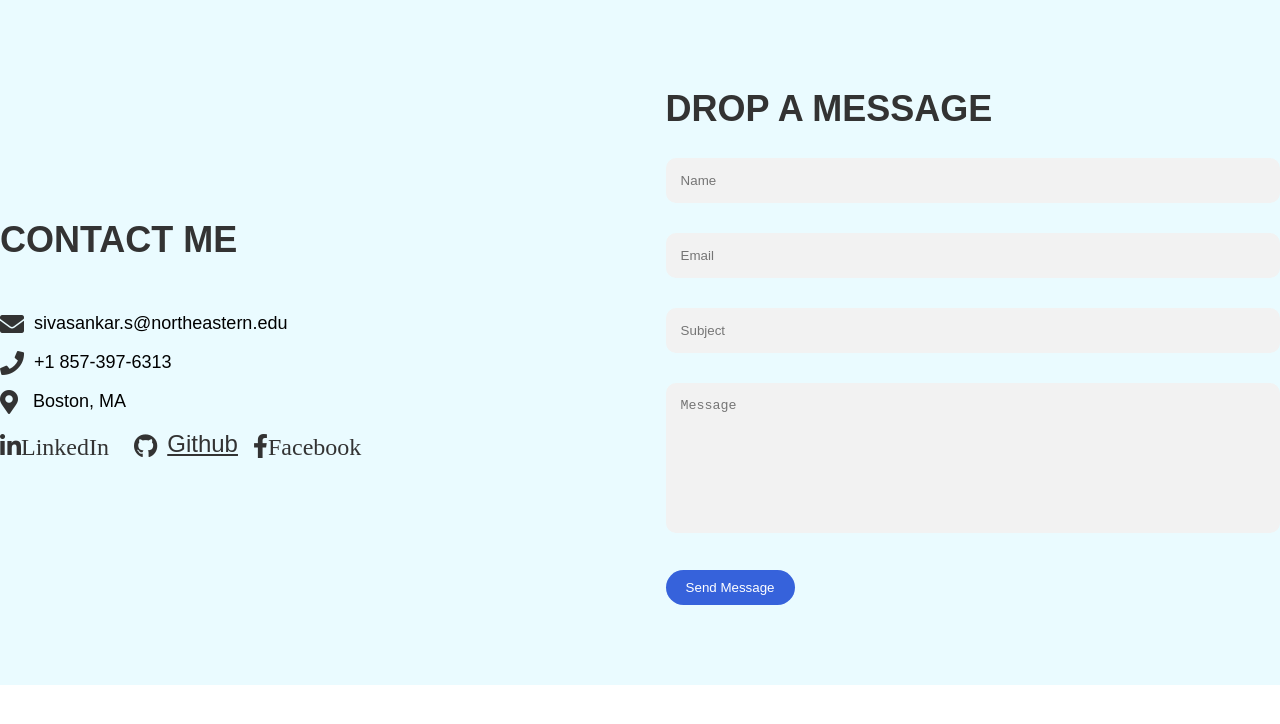
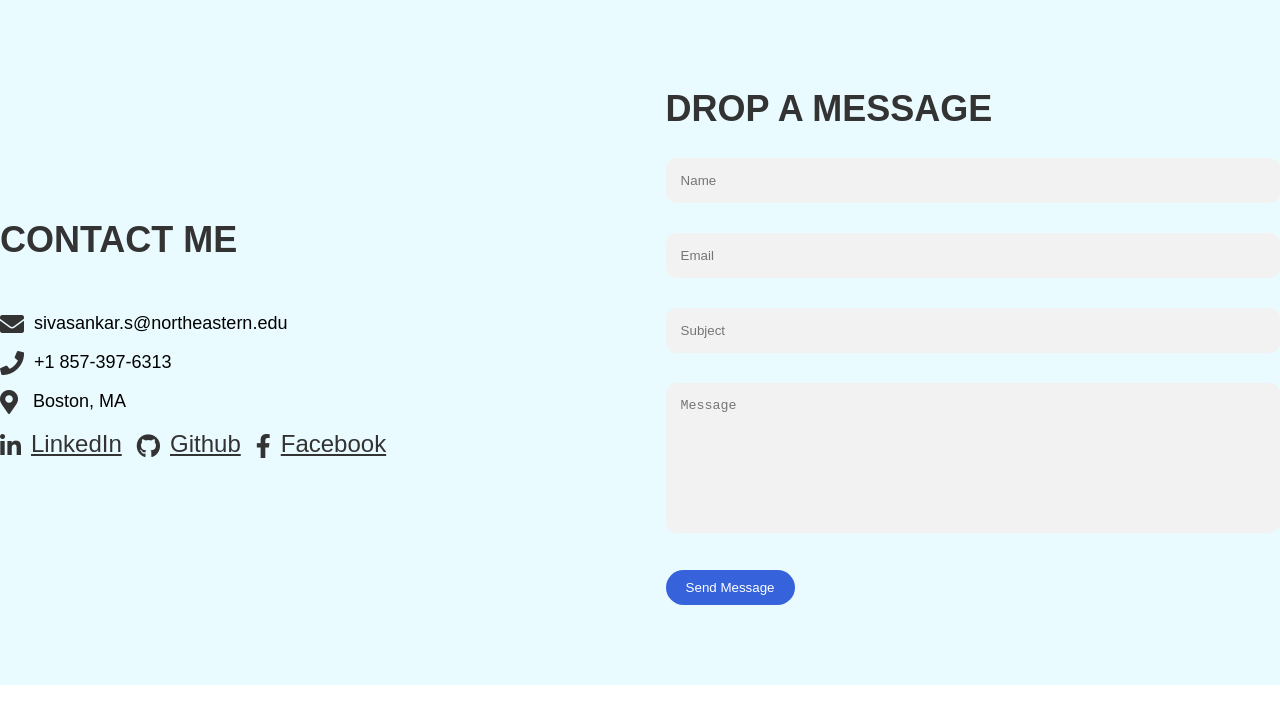
Before and after one commit to SruthiSivasankar/SruthiSivasankar.github.io, a plain HTML site: page contact.html in a window 1280 px wide. Drawn offline with Linux system fonts and the light colour scheme.

Commit message:
Update contact.html

```diff
--- a/contact.html
+++ b/contact.html
@@ -24,9 +24,9 @@
                   <li>
                     <div class="social-icons">
 <!--                       <a href="#"><i class="fab fa-twitter"></i></a> -->
-                      <a href="https://www.linkedin.com/in/sruthi-sivasankar"><i class="fab fa-linkedin-in">LinkedIn</i></a>
+                      <a href="https://www.linkedin.com/in/sruthi-sivasankar"><i class="fab fa-linkedin-in"></i>LinkedIn</a>
                       <a href="https://github.com/SruthiSivasankar"><i class="fab fa-github"></i>Github</a>
-                      <a href="https://www.facebook.com/share/EmX8JJtTBx4BHgoS/?mibextid=LQQJ4d"><i class="fab fa-facebook-f">Facebook</i></a>
+                      <a href="https://www.facebook.com/share/EmX8JJtTBx4BHgoS/?mibextid=LQQJ4d"><i class="fab fa-facebook-f"></i>Facebook</a>
                     </div>
                   </li>
                 </ul>
```
